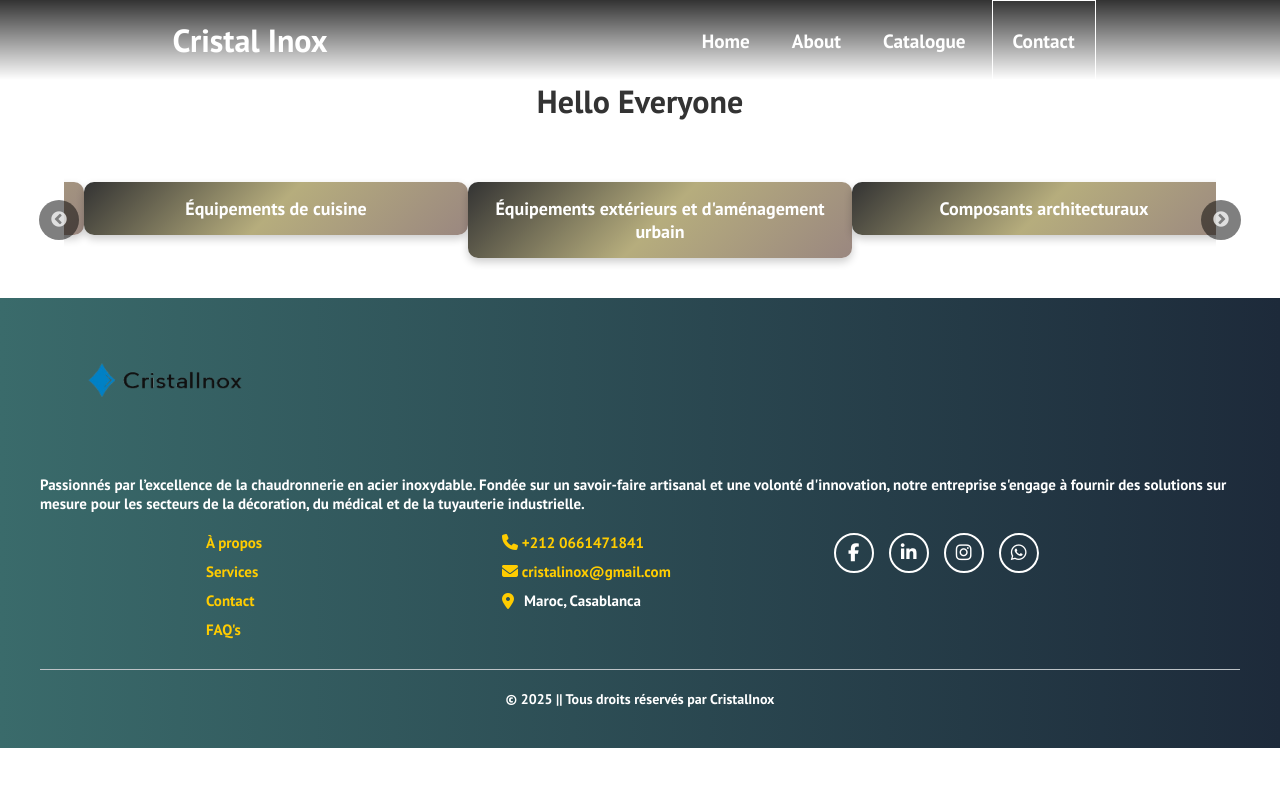
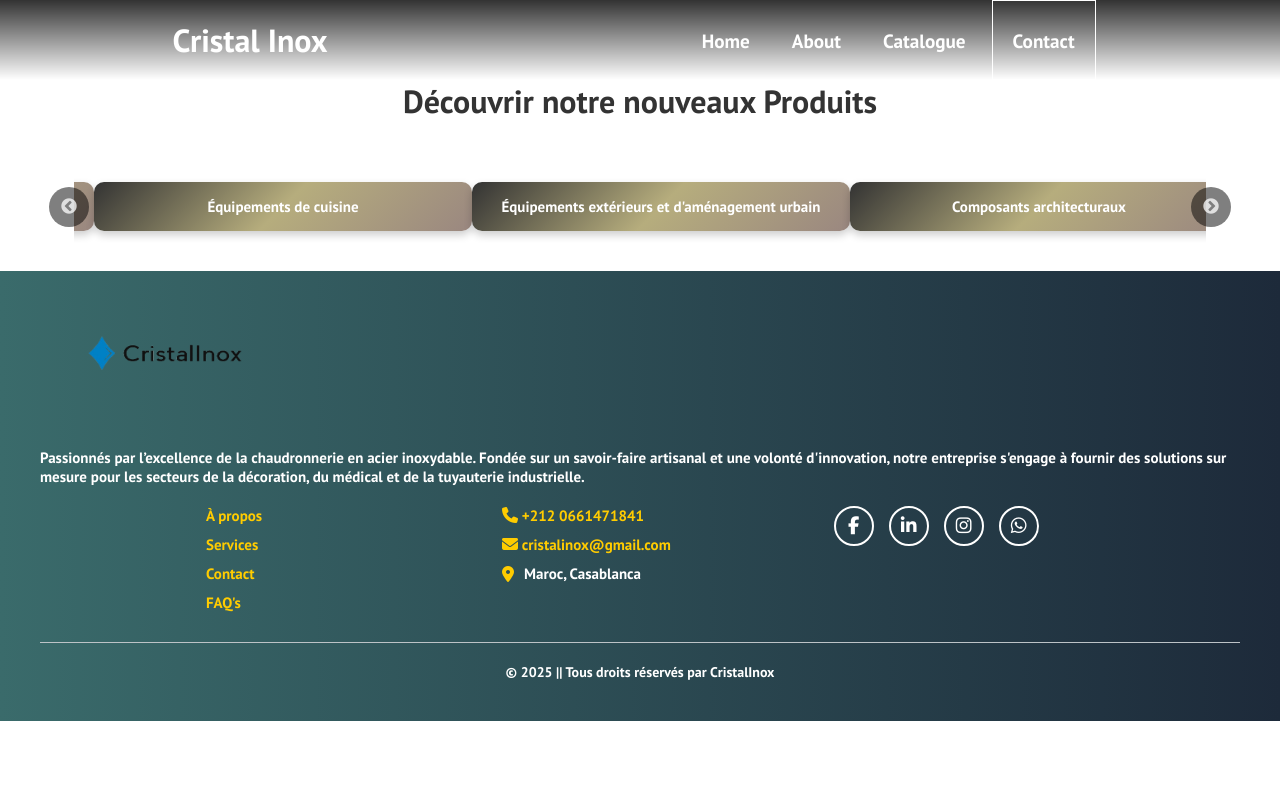
Before and after one commit to Youssefassad0/cristalinox3version, a React (Create React App) app: page /catalogue in a window 1280 px wide. Shown: the top 786 px of the page. Built offline with nearby package versions, Linux system fonts and the light colour scheme; the HTML template or start-up script is replaced by a standard one; a web font is replaced by a local one.

Commit message:
bein fait slider

```diff
--- a/src/components/Catalogue/Page.jsx
+++ b/src/components/Catalogue/Page.jsx
@@ -4,7 +4,7 @@
 function Categorie() {
   return (
     <div>
-      <h1>Hello Everyone</h1>
+      <h1>Découvrir notre nouveaux Produits</h1>
       <CategorySlider />
 
     </div>
--- a/src/components/Catalogue/Slider.css
+++ b/src/components/Catalogue/Slider.css
@@ -1,7 +1,7 @@
 .slider-container {
     width: 90%;
     margin: auto;
-    padding: 20px 0;
+    padding: 20px 10px;
     position: relative;
   }
 
@@ -10,7 +10,7 @@
     background: linear-gradient(135deg, #333333, #b6ad7d,#9a8780);
     border-radius: 10px;
     text-align: center;
-    font-size: 18px;
+    font-size: 15px;
     font-weight: bold;
     color: #fff;
     margin: 20px;
--- a/src/components/Catalogue/Slider.jsx
+++ b/src/components/Catalogue/Slider.jsx
@@ -42,7 +42,7 @@
       <Slider {...settings}>
         {categories.map((category, index) => (
           <Link to={category.link} key={index} className="slide-item">
-            <div >{category.nom}</div>
+            <div>{category.nom}</div>
           </Link>
         ))}
       </Slider>
```
